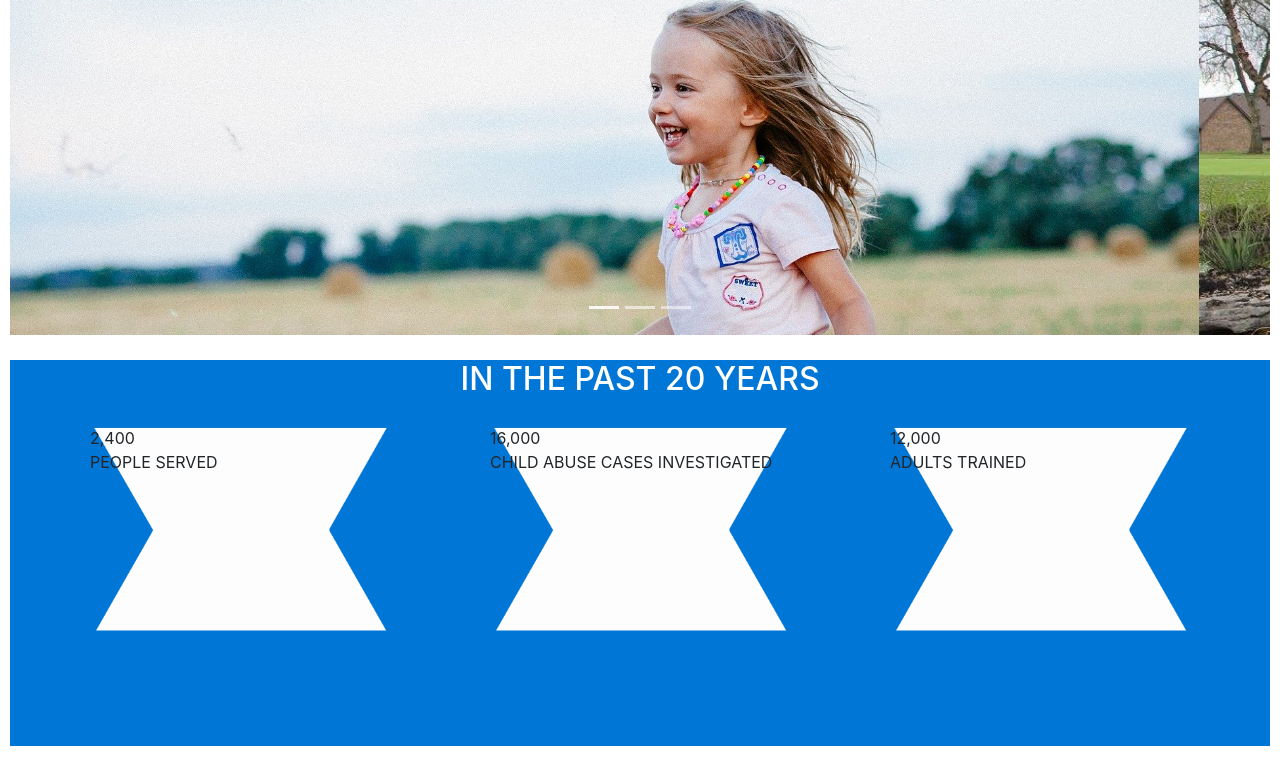
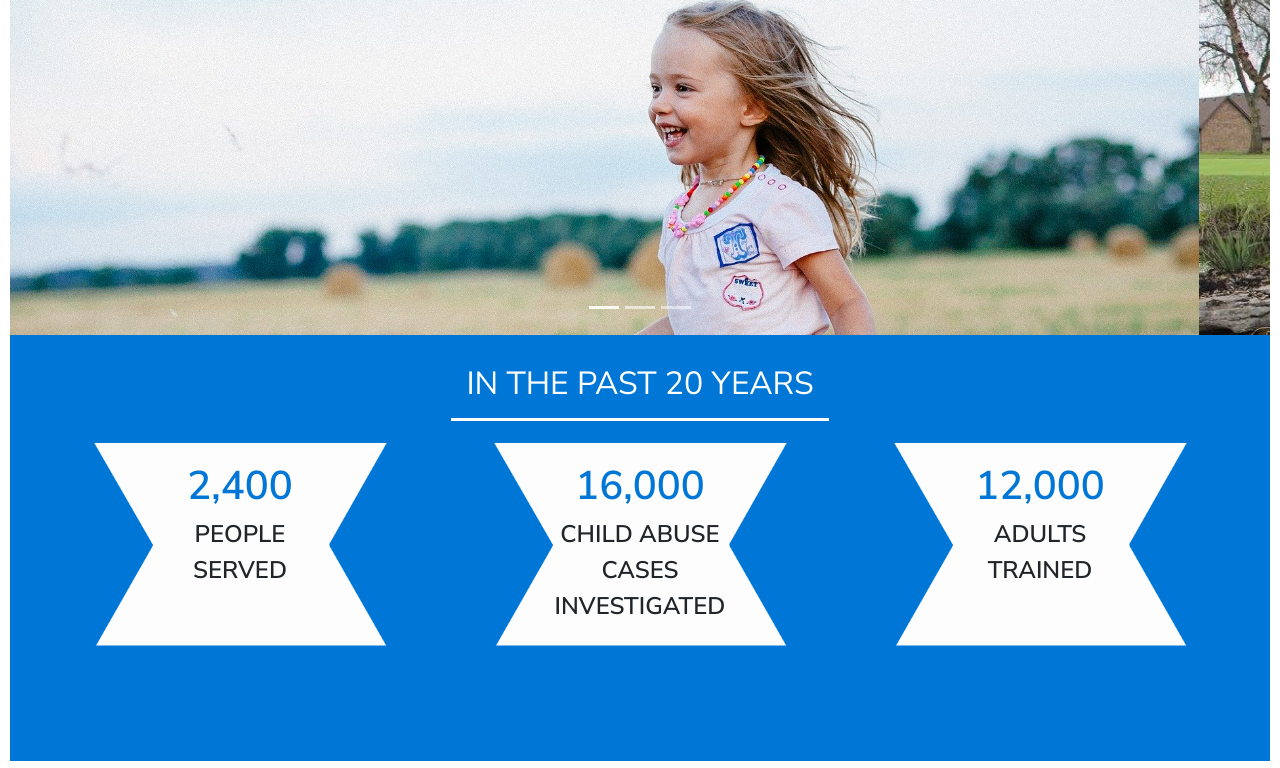
Before and after one commit to sdmac101/LandingPage, a website with bundled scripts: page frontend/index.html in a window 1280 px wide. Shown: the part 442-1210 px from the top of the page. Built offline with nearby package versions, Linux system fonts and the light colour scheme; grey boxes are pictures that could not be loaded.

Commit message:
added jumbotron to rutherford county services page and changed the text for the statistics

```diff
--- a/frontend/index.html
+++ b/frontend/index.html
@@ -8,6 +8,8 @@
     <link rel="stylesheet" href="https://cdn.jsdelivr.net/npm/bootstrap@4.5.3/dist/css/bootstrap.min.css" integrity="sha384-TX8t27EcRE3e/ihU7zmQxVncDAy5uIKz4rEkgIXeMed4M0jlfIDPvg6uqKI2xXr2" crossorigin="anonymous">
     <link rel="stylesheet" href="/static/css/index.css">
     <link href="https://fonts.googleapis.com/css2?family=Oswald:wght@300;400&display=swap" rel="stylesheet">
+    <link rel="preconnect" href="https://fonts.gstatic.com">
+    <link href="https://fonts.googleapis.com/css2?family=Nunito+Sans:wght@300;400;600&display=swap" rel="stylesheet">
     <script src="https://kit.fontawesome.com/6850507bfa.js" crossorigin="anonymous"></script>
     <title>Single Page App</title>
 
--- a/frontend/static/css/index.css
+++ b/frontend/static/css/index.css
@@ -1,6 +1,7 @@
 /* Desktop menu */
 body{
     margin: 0;
+    font-family: 'Nunito Sans', sans-serif;
 }
 
 /* Home page logo */
@@ -161,12 +162,13 @@ footer p {
 /* home page slideshow */
 .carousel-item {
     max-height: 600px;
+    background-position: center;
+
 }
 
 /* statistics for homepage */
 .statistics {
     background-color: rgb(0, 118, 214);
-    margin-top: 25px;
 }
 
 .statistics-header {
@@ -175,6 +177,11 @@ footer p {
 
 .statistics-header h2 {
     color: white;
+    margin: auto;
+    padding-top: 30px;
+    padding-bottom: 15px;
+    width: 30%;
+    border-bottom: 3px solid white;
 }
 
 .statistics-flexbox {
@@ -184,6 +191,16 @@ footer p {
     align-items: baseline;
 }
 
+.statistics-value {
+    text-align: center;
+    margin: auto;
+    margin-top: 15px;
+    width: 70%;
+    font-size: 40px;
+    color: rgb(0, 118, 214);
+    font-weight: 600;
+}
+
 .statistics-item {
     background-image: url('Miscimages/StaisticsBackground.png');
     background-repeat: no-repeat;
@@ -191,6 +208,14 @@ footer p {
     margin: 20px;
     width: 300px;
     height: 300px;
+}
+
+.statistics-item p {
+    text-align: center;
+    margin: auto;
+    width: 57%;
+    font-size: 24px;
+    font-weight: bold;
 }
 
 /* newsletter for homepage */
@@ -226,3 +251,20 @@ footer p {
     color: #fff;
     font-weight:600;
 }
+
+/* Rutherford county services page */
+.RC-hero{
+    background-image: url('Miscimages/Murfreesboro-Tennessee-.jpg');
+    background-size: cover;
+    background-position: center;
+}
+
+.RC-hero h1 {
+    color: white;
+    background-color: rgb(177, 177, 177);
+    width: 200px;
+    text-align: center;
+    font-size: 35px;
+    margin-left: 50px;
+    font-weight: 300;
+}
--- a/frontend/static/js/views/Home.js
+++ b/frontend/static/js/views/Home.js
@@ -33,16 +33,18 @@ export default class extends AbstractView {
             <div class="statistics-header"><h2>IN THE PAST 20 YEARS</h2></div>
             <div class="statistics-flexbox">
                 <div class="statistics-item">
-                    <div class="statistics-value">2,400</div>
-                    PEOPLE SERVED
+                    <div class="statistics-item-text">
+                        <div class="statistics-value">2,400</div>
+                        <p>PEOPLE SERVED</p>
+                    </div>
                 </div>
                 <div class="statistics-item">
                     <div class="statistics-value">16,000</div>
-                    CHILD ABUSE CASES INVESTIGATED
+                    <p>CHILD ABUSE CASES INVESTIGATED</p>
                 </div>
                 <div class="statistics-item">
                     <div class="statistics-value">12,000</div>
-                    ADULTS TRAINED
+                    <p>ADULTS TRAINED</p>
                 </div>
             </div>
         </div>
--- a/frontend/static/js/views/RCServices.js
+++ b/frontend/static/js/views/RCServices.js
@@ -9,7 +9,14 @@ export default class extends AbstractView {
 
     async getHtml() {
         return `
-            <h1> Testing the Rutherford Services Page </h1>
+
+            <div class="jumbotron jumbotron-fluid RC-hero">
+                <div class="container">
+                    <h1 class="display-4">Rutherford County</h1>
+
+                </div>
+            </div>
+
         `;
     }
 }
```
Also changed, not shown: 1 other file.
